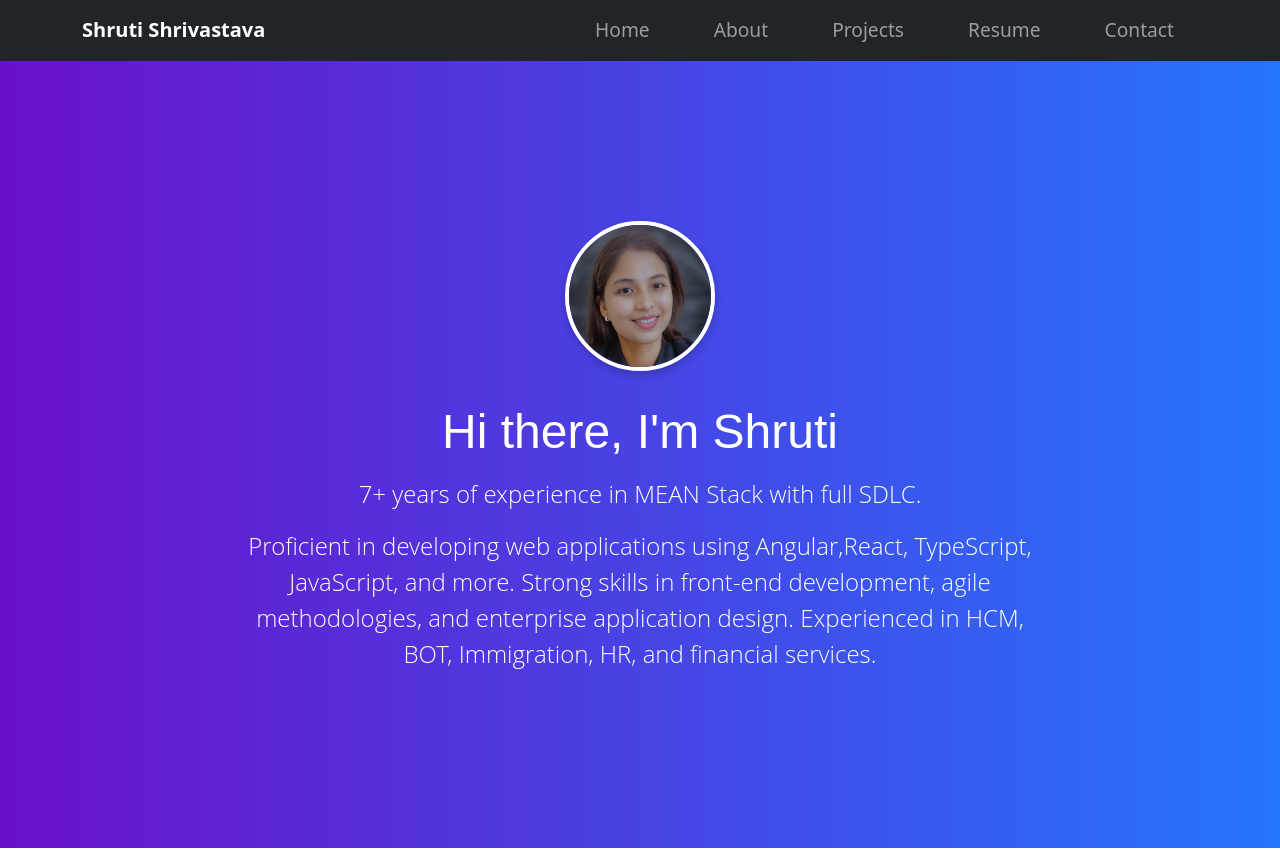
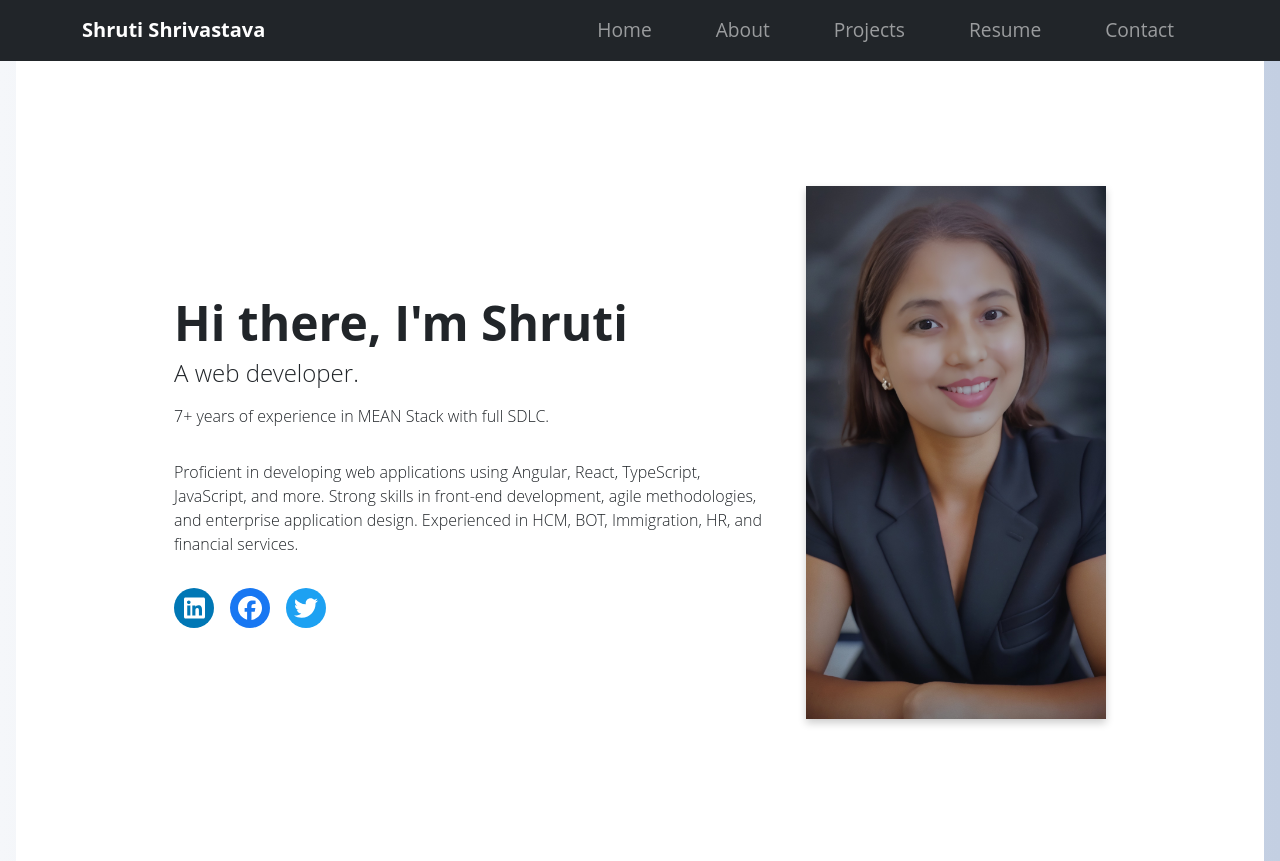
Before and after one commit to dynamicProjects/shruti-s-portfolio, a React (Create React App) app in the folder shrutis-portfolio/: page / in a window 1280 px wide. Built offline with nearby package versions, Linux system fonts and the light colour scheme.

Commit message:
shrutis portfolio

```diff
--- a/shrutis-portfolio/package.json
+++ b/shrutis-portfolio/package.json
@@ -4,6 +4,9 @@
   "private": true,
   "dependencies": {
     "@fortawesome/fontawesome-free": "^6.6.0",
+    "@fortawesome/free-brands-svg-icons": "^6.6.0",
+    "@fortawesome/free-solid-svg-icons": "^6.6.0",
+    "@fortawesome/react-fontawesome": "^0.2.2",
     "@testing-library/jest-dom": "^5.17.0",
     "@testing-library/react": "^13.4.0",
     "@testing-library/user-event": "^13.5.0",
--- a/shrutis-portfolio/public/index.html
+++ b/shrutis-portfolio/public/index.html
@@ -15,6 +15,7 @@
       user's mobile device or desktop. See https://developers.google.com/web/fundamentals/web-app-manifest/
     -->
     <link rel="manifest" href="%PUBLIC_URL%/manifest.json" />
+    <link rel="stylesheet" href="https://cdnjs.cloudflare.com/ajax/libs/font-awesome/6.0.0-beta3/css/all.min.css" integrity="sha384-k6RqeWeci5ZR/Lv4MR0sA0FfDOMP8MWbKwP7phGqfrABF8T8/Mz3T8lWdC1l+MjG" crossorigin="anonymous">
     <!--
       Notice the use of %PUBLIC_URL% in the tags above.
       It will be replaced with the URL of the `public` folder during the build.
@@ -24,7 +25,7 @@
       work correctly both with client-side routing and a non-root public URL.
       Learn how to configure a non-root public URL by running `npm run build`.
     -->
-    <title>React App</title>
+    <title>Shruti's Portfolio</title>
   </head>
   <body>
     <noscript>You need to enable JavaScript to run this app.</noscript>
--- a/shrutis-portfolio/src/Home.js
+++ b/shrutis-portfolio/src/Home.js
@@ -1,21 +1,41 @@
 import React from 'react';
 import profilePic from './assets/images/shruti-profilepic.JPG';
 import './components/Home.css';
+import { FontAwesomeIcon } from '@fortawesome/react-fontawesome';
+import { faLinkedin, faFacebook, faTwitter } from '@fortawesome/free-brands-svg-icons';
 
 const Home = () => {
     return (
-      <header className="home">
-        <div className="container text-center">
-          <img src={profilePic} alt="Shruti Shrivastava" className="profile-pic" />
+        <div className="home-container">
+            <header className="home-header">
+                <div className="header-content">
+                    <div className="text-content">
                         <h1>Hi there, I'm Shruti</h1>
-          <p className="lead">
+                        <h2>A web developer.</h2>
+                        <p className="bio">
                             7+ years of experience in MEAN Stack with full SDLC.
                         </p>
                         <p className="bio">
-            Proficient in developing web applications using Angular,React, TypeScript, JavaScript, and more. Strong skills in front-end development, agile methodologies, and enterprise application design. Experienced in HCM, BOT, Immigration, HR, and financial services.
+                            Proficient in developing web applications using Angular, React, TypeScript, JavaScript, and more. Strong skills in front-end development, agile methodologies, and enterprise application design. Experienced in HCM, BOT, Immigration, HR, and financial services.
                         </p>
+                        <div className="social-links">
+                            <a href="https://www.linkedin.com" target="_blank" rel="noopener noreferrer" className="social-link linkedin">
+                                <FontAwesomeIcon icon={faLinkedin} />
+                            </a>
+                            <a href="https://www.facebook.com" target="_blank" rel="noopener noreferrer" className="social-link facebook">
+                                <FontAwesomeIcon icon={faFacebook} />
+                            </a>
+                            <a href="https://www.twitter.com" target="_blank" rel="noopener noreferrer" className="social-link twitter">
+                                <FontAwesomeIcon icon={faTwitter} />
+                            </a>
+                        </div>
+                    </div>
+                    <div className="image-content">
+                        <img src={profilePic} alt="Jane Doe" className="profile-pic" />
+                    </div>
                 </div>
             </header>
+        </div>
     );
 };
 
--- a/shrutis-portfolio/src/components/Home.css
+++ b/shrutis-portfolio/src/components/Home.css
@@ -1,39 +1,93 @@
-.home {
-  background: linear-gradient(to right, #6a11cb, #2575fc);
-  color: white;
-  padding: 10rem 0;
-  text-align: center;
+body {
+  margin: 0;
   font-family: 'Open Sans', sans-serif;
+  background: linear-gradient(to right, #f5f7fa, #c3cfe2);
 }
 
-.home h1 {
-  font-size: 3rem;
-  margin-top: 1rem;
-  font-family: 'Montserrat', sans-serif;
+.home-container {
+  text-align: center;
+  padding: 0 1rem;
 }
 
-.home p {
+.home-header {
+  display: flex;
+  align-items: center;
+  justify-content: center;
+  padding: 2rem 1rem;
+  background: #ffffff;
+  height: 100vh; /* Make sure it covers the full viewport height */
+}
+
+.header-content {
+  display: flex;
+  flex-direction: row;
+  align-items: center;
+  justify-content: center;
+  width: 100%;
+  max-width: 1200px;
+}
+
+.text-content {
+  max-width: 600px;
+  margin-right: 2rem;
+  text-align: left;
+}
+
+h1 {
+  font-size: 3rem;
+  font-weight: 700;
+  margin-bottom: 0.5rem;
+}
+
+h2 {
   font-size: 1.5rem;
-  margin-top: 1rem;
-  font-weight: 300; /* Light font weight for a sleek look */
+  font-weight: 300;
+  margin-bottom: 1rem;
 }
 
 .bio {
-  margin-top: 1rem;
   font-size: 1rem;
   font-weight: 300;
-  max-width: 800px; /* Limits the width of the bio for better readability */
-  margin-left: auto;
-  margin-right: auto;
+  margin-bottom: 2rem;
+}
+
+.social-links {
+  display: flex;
+  gap: 1rem;
+}
+
+.social-link {
+  color: white;
+  font-size: 1.5rem;
+  width: 40px;
+  height: 40px;
+  display: flex;
+  align-items: center;
+  justify-content: center;
+  border-radius: 50%;
+}
+
+.social-link.linkedin {
+  background-color: #0077b5;
+}
+
+.social-link.facebook {
+  background-color: #1877f2;
+}
+
+.social-link.twitter {
+  background-color: #1da1f2;
+}
+
+.image-content {
+  display: flex;
+  justify-content: center;
 }
 
 .profile-pic {
-  width: 150px; /* Diameter of the circular image */
-  height: 150px; /* Diameter of the circular image */
-  border-radius: 50%; /* Creates the circular shape */
-  border: 4px solid white; /* Adds a border around the image */
-  box-shadow: 0 4px 8px rgba(0, 0, 0, 0.2); /* Adds a subtle shadow */
-  object-fit: cover; /* Ensures the image covers the circular area */
-  object-position: top; /* Adjusts the image to align the top part */
+  width: 300px;
+  height: auto;
+  border-radius: 0;
+  box-shadow: 0 4px 8px rgba(0, 0, 0, 0.2);
   margin-bottom: 1rem;
 }
--- a/shrutis-portfolio/src/index.js
+++ b/shrutis-portfolio/src/index.js
@@ -3,6 +3,7 @@ import ReactDOM from 'react-dom';
 import './index.css';
 import App from './App';
 import 'bootstrap/dist/css/bootstrap.min.css';
+
 
 ReactDOM.render(
   <React.StrictMode>
```
Also changed, not shown: 1 other file (tests, documents, lock files or other folders). Lines whose indentation alone changed are shown as unchanged.
